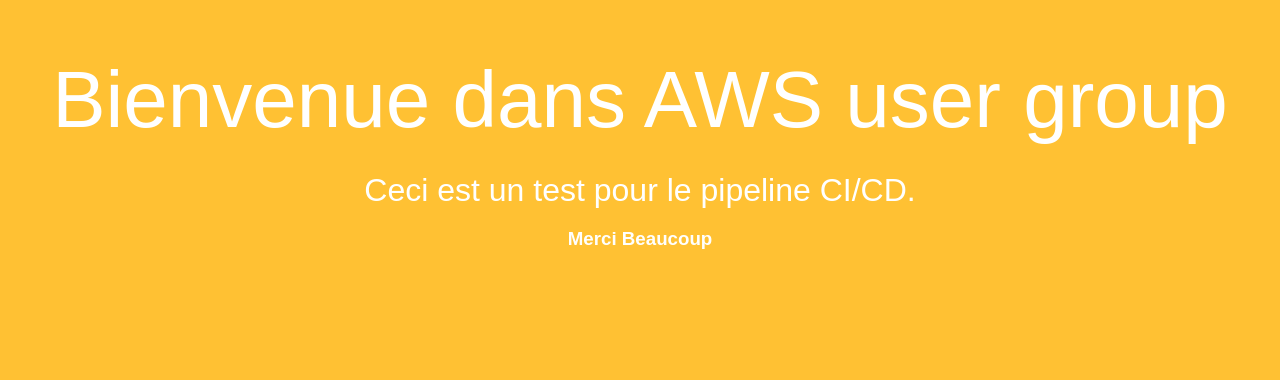
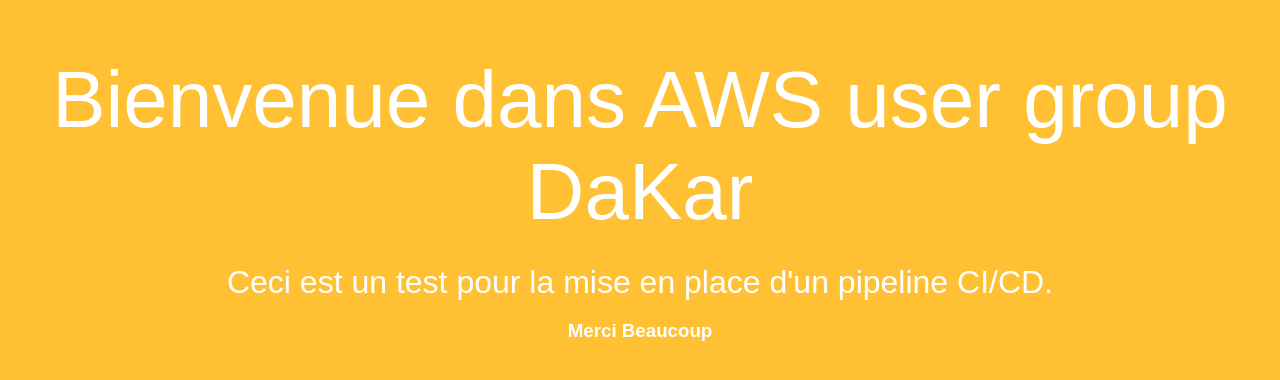
Before and after one commit to soumare-moussa/AWS-User-GroupDK, a plain HTML site: page index.html in a window 1280 px wide. Drawn offline with Linux system fonts and the light colour scheme.

Commit message:
Update index.html

```diff
--- a/index.html
+++ b/index.html
@@ -26,8 +26,8 @@
 </head>
 <body>
   <div align="center">
-    <h1>Bienvenue dans AWS user group</h1>
-    <h2>Ceci est un test pour le pipeline CI/CD.</h2>
+    <h1>Bienvenue dans AWS user group DaKar</h1>
+    <h2>Ceci est un test pour la mise en place d'un pipeline CI/CD.</h2>
     <h3>Merci Beaucoup</h3>
   </div>
 </body>
```
